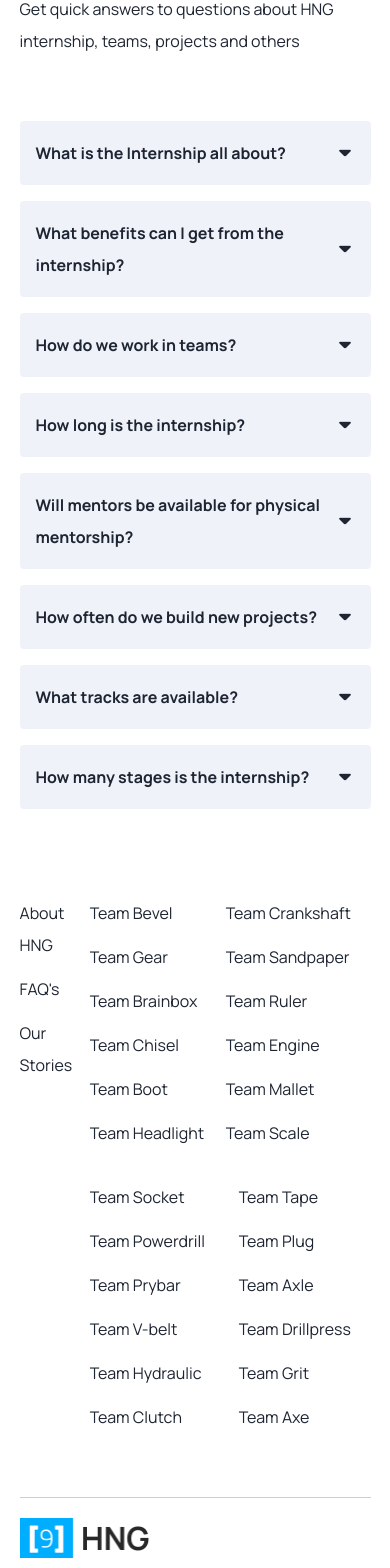
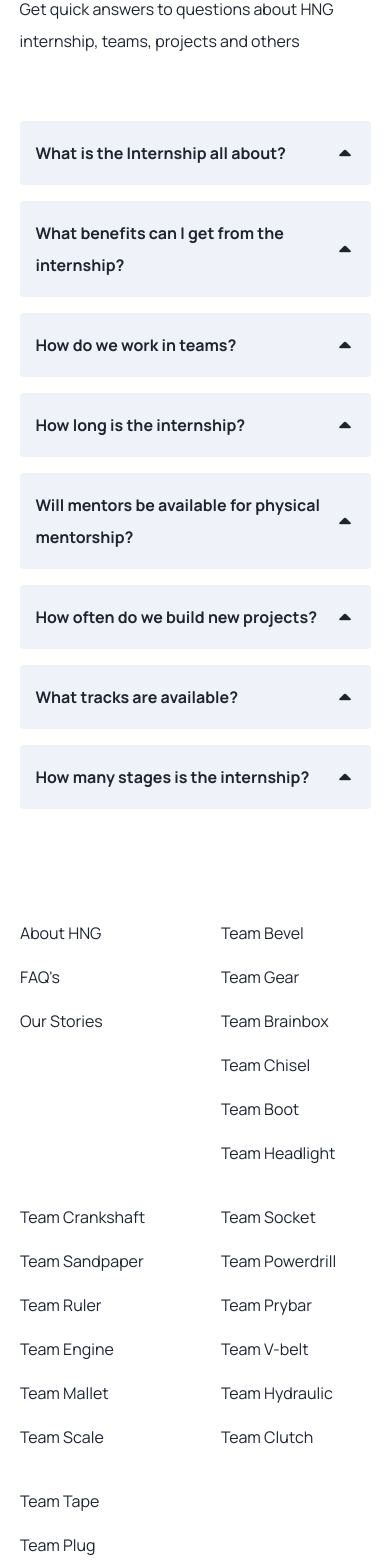
Before and after one commit to bimbo-ade/HNG-Task-4, a React (Create React App) app: page / in a window 390 px wide. Shown: the part 300-1868 px from the top of the page. Built offline with nearby package versions, Linux system fonts and the light colour scheme.

Commit message:
style: responsiveness of components

```diff
--- a/src/App.scss
+++ b/src/App.scss
@@ -11,7 +11,11 @@
   justify-content: space-between;
   align-items: center;
   height: 80px;
-
+  .logo {
+    @media (min-width: 320px) and (max-width: 768px) {
+      width: 100px;
+    }
+  }
   .navlinks-container {
     display: flex;
     justify-content: center;
@@ -157,6 +161,8 @@
     margin: 0 auto;
     display: flex;
     flex-direction: row;
+    justify-content: center;
+    align-items: center;
     flex-wrap: wrap;
     gap: 16px;
 
@@ -164,10 +170,16 @@
       width: 100%;
     }
 
+    @media (min-width: 769px) and (max-width: 1024px) {
+      width: 100%;
+    }
     .question-item {
-      width: 500px;
+      width: 700px;
       background: #eff2f9;
       border-radius: 4px;
+      @media (min-width: 769px) and (max-width: 1024px) {
+        width: 100%;
+      }
     }
     .question-title {
       display: flex;
@@ -199,7 +211,7 @@
       }
     }
     .active {
-      height: 100px;
+      height: 150px;
     }
   }
 }
@@ -209,24 +221,18 @@
 .teams-container {
   width: 90%;
   margin: 0 auto;
-  display: grid;
-  grid-template-columns: 20% 80%;
+  display: flex;
   justify-content: space-between;
-  align-items: flex-start;
+  flex-wrap: wrap;
   margin-bottom: 48px;
+  padding: 20px;
 
-  .teamNames {
-    display: flex;
-    justify-content: space-between;
-    align-items: start;
-    flex-wrap: wrap;
-    max-width: 93%;
-    @media (min-width: 320px) and (max-width: 768px) {
-      width: 100%;
-    }
+  @media (min-width: 320px) and (max-width: 768px) {
   }
+
   ul {
     padding: 0;
+    width: 150px;
     li {
       list-style: none;
       font-style: normal;
@@ -253,7 +259,10 @@
   padding-bottom: 24px;
   border-top: 1px solid #d3cece;
 
-  @media (min-width: 320px) and (max-width: 768px) {
+  .logo {
+    @media (min-width: 320px) and (max-width: 768px) {
+      width: 100px;
+    }
   }
   .copyright {
     p {
@@ -263,6 +272,7 @@
       line-height: 32px;
       color: #1e2532;
       opacity: 0.5;
+
       span {
         font-size: 22px;
         color: black;
--- a/src/components/Footer.jsx
+++ b/src/components/Footer.jsx
@@ -7,7 +7,7 @@
 const Footer = () => {
   return (
     <div className="footer-container">
-      <img src={logo} alt="logo" width={130} />
+      <img src={logo} alt="logo" width={130} className="logo" />
       <div className="copyright">
         <p>
           {" "}
--- a/src/components/Navbar.jsx
+++ b/src/components/Navbar.jsx
@@ -6,7 +6,7 @@
 const Navbar = () => {
   return (
     <div className="navbar-container">
-      <img src={logo} alt="" width={130} />
+      <img src={logo} alt="" width={130} className="logo" />
       <div className="navlinks-container">
         <ul>
           <li>Home</li>
--- a/src/components/Questions.jsx
+++ b/src/components/Questions.jsx
@@ -30,9 +30,9 @@
               <div className="question-title " onClick={() => toggle(i)}>
                 <h3>{items.Question}</h3>
                 {open === i ? (
+                  <img src={arrowdown} alt="" width={20} />
+                ) : (
                   <img src={arrowup} alt="" width={20} />
-                ) : (
-                  <img src={arrowdown} alt="" width={20} />
                 )}
               </div>
               <div
--- a/src/components/Teams.jsx
+++ b/src/components/Teams.jsx
@@ -10,7 +10,6 @@
           <li>Our Stories</li>
         </ul>
       </div>
-      <div className="teamNames">
       <div>
         <ul>
           <li>Team Bevel</li>
@@ -52,7 +51,6 @@
         </ul>
       </div>
     </div>
-    </div>
   );
 };
 
```
Lines whose indentation alone changed are shown as unchanged.
